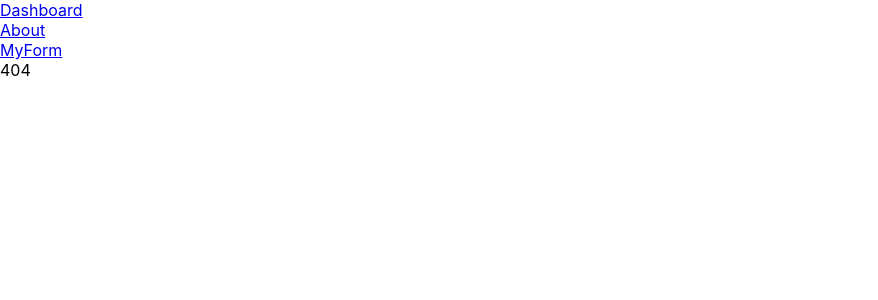
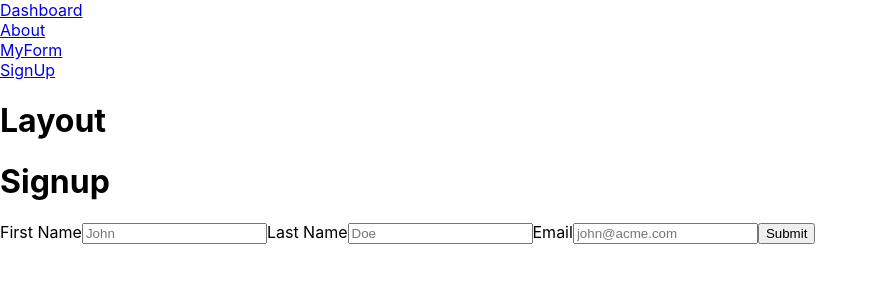
Before and after one commit to mehradi-github/ref-react-interview, a React (Create React App) app: page /singup in a window 1280 px wide. Before the commit this address had no page. Shown: the top 300 px of the page, without its empty margins (0-878 px from the left). Built offline with nearby package versions, Linux system fonts and the light colour scheme.

Commit message:
Write an example of form inside React

```diff
--- a/package.json
+++ b/package.json
@@ -11,13 +11,15 @@
     "@types/react": "^18.2.37",
     "@types/react-dom": "^18.2.15",
     "axios": "^1.6.1",
+    "formik": "^2.4.5",
     "react": "^18.2.0",
     "react-dom": "^18.2.0",
     "react-hook-form": "^7.48.2",
     "react-router-dom": "^6.19.0",
     "react-scripts": "5.0.1",
     "typescript": "^4.9.5",
-    "web-vitals": "^2.1.4"
+    "web-vitals": "^2.1.4",
+    "yup": "^1.3.2"
   },
   "scripts": {
     "start": "react-scripts start",
--- a/src/App.tsx
+++ b/src/App.tsx
@@ -4,6 +4,7 @@ import Layout from "./Layout";
 import MyForm from "./MyForm";
 import Dashboard from "./Dashboard";
 import Auth from "./Auth";
+import Signup from "./Signup";
 
 const About = lazy(() => import("./About"));
 
@@ -15,6 +16,8 @@ const App: FC = () => {
       <Link to="/about">About</Link>
       <br />
       <Link to="/myform">MyForm</Link>
+      <br />
+      <Link to="/singup">SignUp</Link>
       <Routes>
         <Route path="/" element={<Layout />}>
           <Route index element={<Dashboard />} />
@@ -26,6 +29,7 @@ const App: FC = () => {
               </Auth>
             }
           />
+          <Route path="/singup" element={<Signup />} />
           <Route
             path="/about"
             element={
--- /dev/null
+++ b/src/Signup.tsx
@@ -0,0 +1,74 @@
+import { Formik, Field, Form, FormikHelpers } from "formik";
+import * as Yup from "yup";
+
+interface Values {
+  firstName: string;
+  lastName: string;
+  email: string;
+}
+
+const SignupSchema = Yup.object().shape({
+  firstName: Yup.string()
+    .min(2, "Too Short!")
+    .max(50, "Too Long!")
+    .required("Required"),
+  lastName: Yup.string()
+    .min(2, "Too Short!")
+    .max(50, "Too Long!")
+    .required("Required"),
+  email: Yup.string().email("Invalid email").required("Required"),
+});
+
+const Signup = () => {
+  return (
+    <div>
+      <h1>Signup</h1>
+      <Formik
+        initialValues={{
+          firstName: "",
+          lastName: "",
+          email: "",
+        }}
+        validationSchema={SignupSchema}
+        onSubmit={(
+          values: Values,
+          { setSubmitting }: FormikHelpers<Values>
+        ) => {
+          setTimeout(() => {
+            alert(JSON.stringify(values, null, 2));
+            setSubmitting(false);
+          }, 500);
+        }}
+      >
+        {({ errors, touched }) => (
+          <Form>
+            <label htmlFor="firstName">First Name</label>
+            <Field id="firstName" name="firstName" placeholder="John" />
+            {errors.firstName && touched.firstName ? (
+              <div>{errors.firstName}</div>
+            ) : null}
+
+            <label htmlFor="lastName">Last Name</label>
+            <Field id="lastName" name="lastName" placeholder="Doe" />
+            {errors.lastName && touched.lastName ? (
+              <div>{errors.lastName}</div>
+            ) : null}
+
+            <label htmlFor="email">Email</label>
+            <Field
+              id="email"
+              name="email"
+              placeholder="john@acme.com"
+              type="email"
+            />
+            {errors.email && touched.email ? <div>{errors.email}</div> : null}
+
+            <button type="submit">Submit</button>
+          </Form>
+        )}
+      </Formik>
+    </div>
+  );
+};
+
+export default Signup;
```
Also changed, not shown: 1 other file (tests, documents, lock files or other folders).
